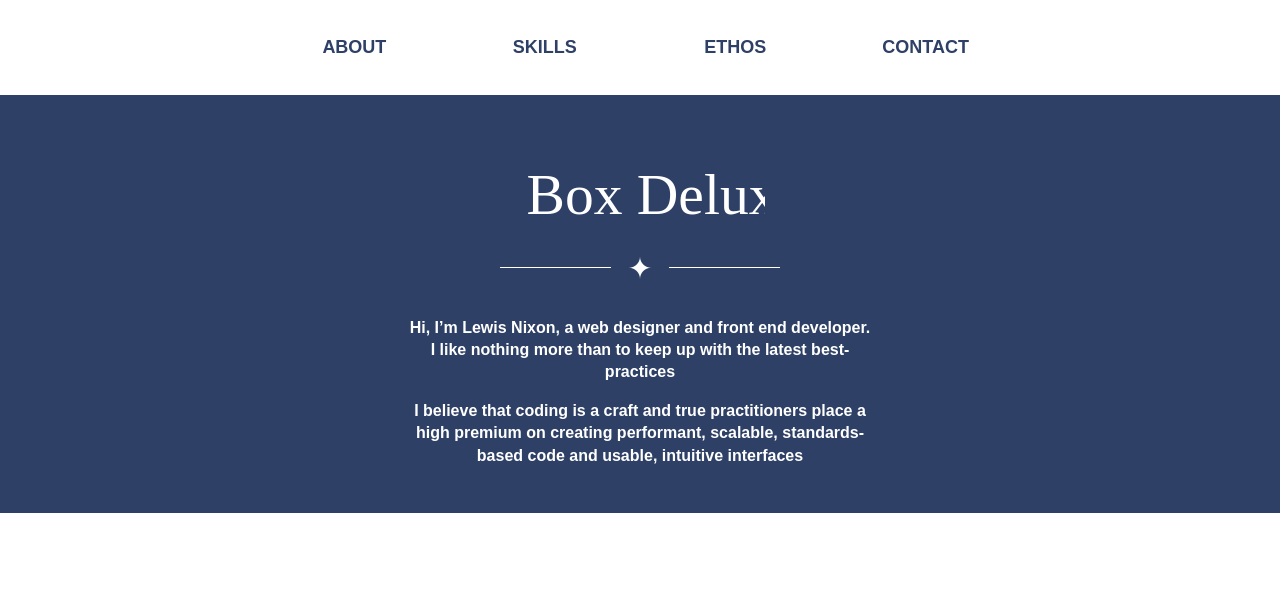
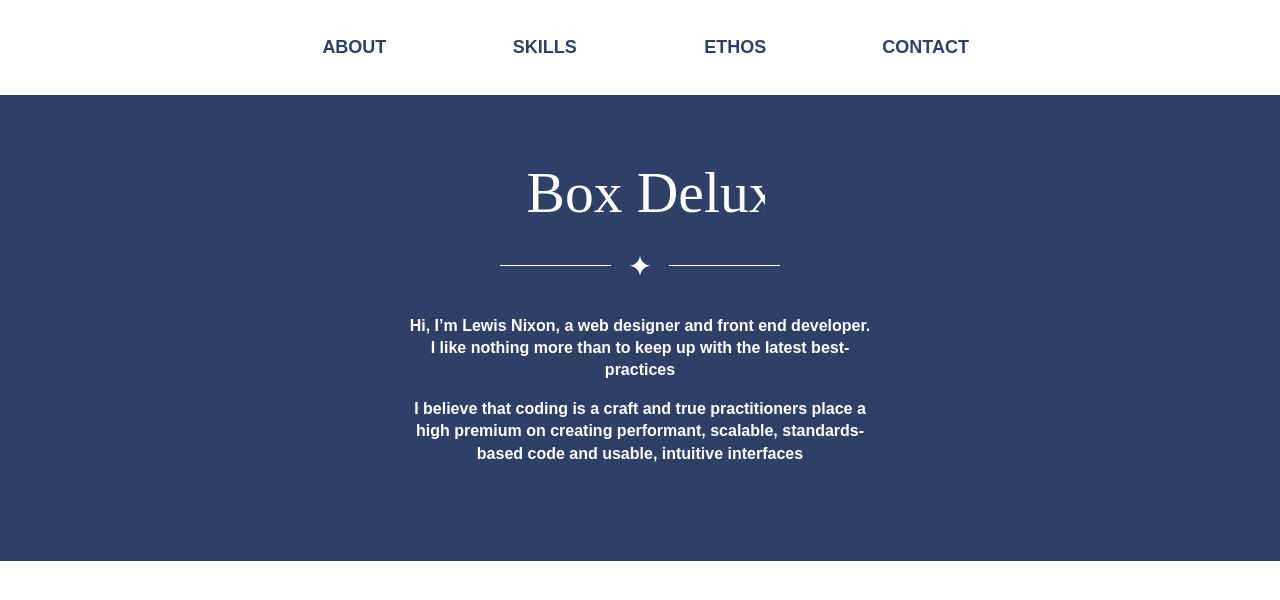
Before and after one commit to kojinkai/bd_2013, a Jekyll site: the page built from index.html, in a window 1280 px wide. Shown: the top 600 px of the page. Built offline with Jekyll 4.4.1, drawn with Linux system fonts in a browser that asks for light colours; nearby versions of some CDN libraries.

Commit message:
adding extra padding at the foot of slide one

```diff
--- a/assets/css/main.css
+++ b/assets/css/main.css
@@ -837,7 +837,7 @@ h1, h2, h3, h4, h5, h6 {
    ========================================================================== */
 #about {
   background-color: #2e4066;
-  padding-top: 82px; }
+  padding: 80px 0; }
   #about p {
     max-width: 30em;
     margin-left: auto;
--- a/sass/_style.scss
+++ b/sass/_style.scss
@@ -76,7 +76,7 @@ h1,h2,h3,h4,h5,h6 {
    ========================================================================== */
 #about {
   background-color: $royal;
-  padding-top: 82px;
+  padding: 80px 0;
 
   p {
     max-width: 30em;
```
